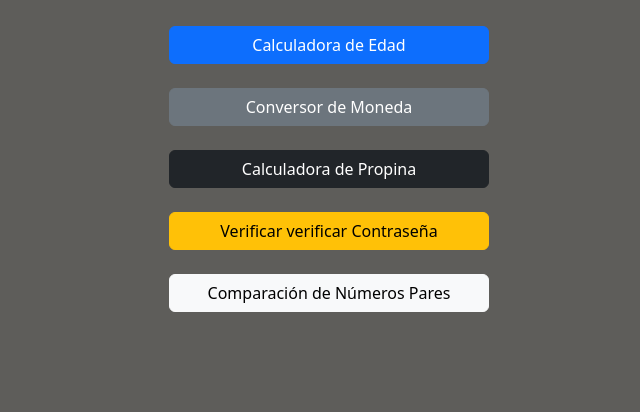
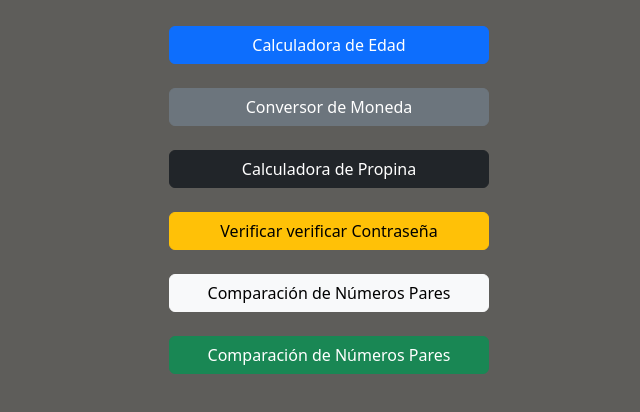
Before and after one commit to SebastianGallego/Ejemplo-Js, a plain HTML site: page index.html in a window 1280 px wide. Shown: the part 222-634 px from the top of the page, without its empty margins (311-951 px from the left). Drawn offline with nearby package versions, Linux system fonts and the light colour scheme.

Commit message:
final del miercoles

```diff
--- a/index.html
+++ b/index.html
@@ -48,6 +48,7 @@
 
         <button onclick="numerosPares()" class="btn btn-light mt-4">Comparación de Números Pares</button>
 
+        <button onclick="jubilacion()" class="btn btn-success mt-4">Comparación de Números Pares</button>
 
 
     </main>
```
Also changed, not shown: index.js (+43 -9 lines).
